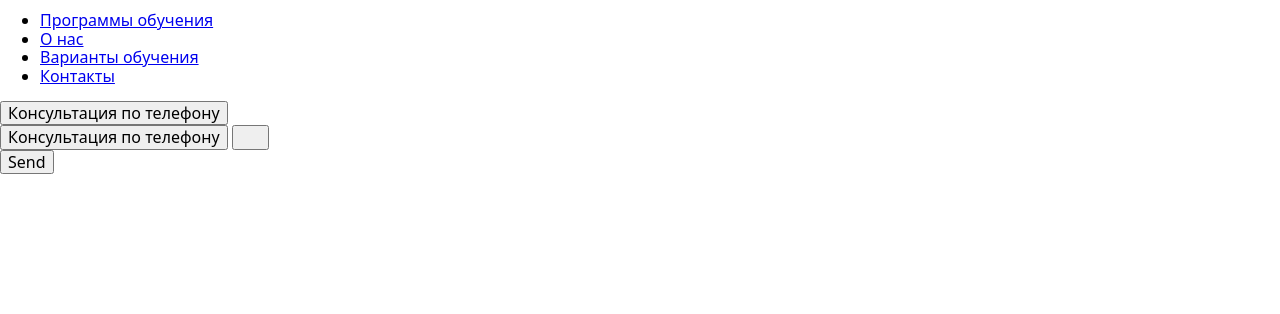
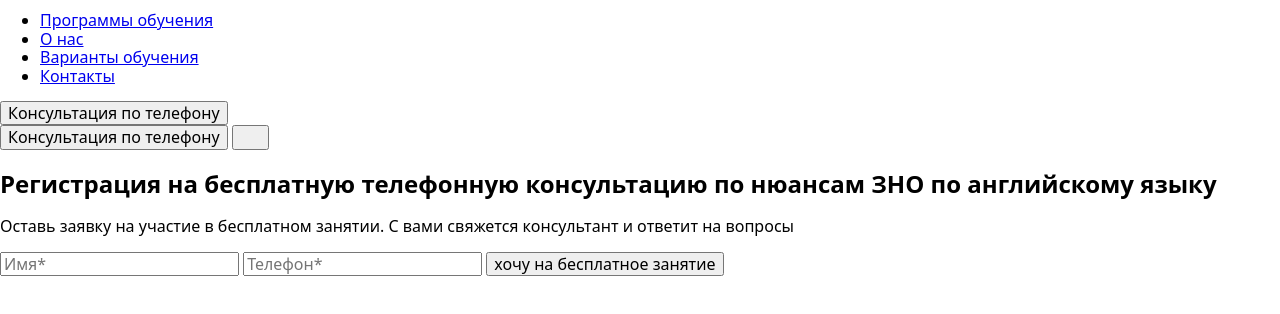
Before and after one commit to dmitry-karas/TEST, a website: page src/index.html in a window 1280 px wide. Shown: the part 38-352 px from the top of the page. Drawn offline with nearby package versions, Linux system fonts and the light colour scheme; files that its build step writes are made by us from their sources.

Commit message:
Добавлена разметка к регистрации

```diff
--- a/src/partials/registration.html
+++ b/src/partials/registration.html
@@ -1 +1,15 @@
-<button class="button button--reverse">Send</button>
+<form action="" class="form">
+    <h2 class="section-title">
+        Регистрация на <span>бесплатную</span> телефонную <span class="section-title-accent">консультацию</span> по нюансам ЗНО
+по английскому языку
+    </h2>
+    <p class="form-deskription">
+        Оставь заявку на участие в бесплатном занятии.
+С вами свяжется консультант и ответит на вопросы
+    </p>
+    <lable class=""></lable>
+    <input type="text" class="form-input" placeholder="Имя*">
+    <lable class="input"></lable>
+    <input type="tel" class="form-input" placeholder="Телефон*">
+    <button class="button button--reverse">хочу на бесплатное занятие</button>
+</form>
--- a/src/sass/layout/_registration.scss
+++ /dev/null
@@ -1,3 +0,0 @@
-.button {
-    background-color:blue;
-}
```
